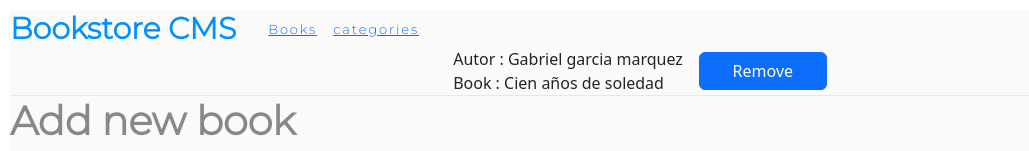
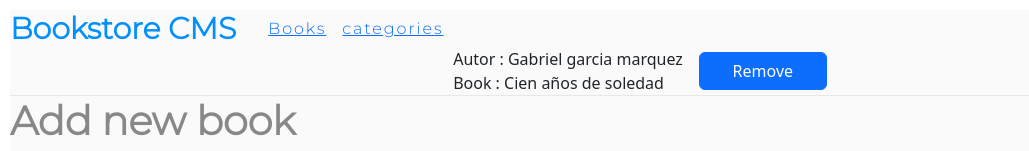
Before and after one commit to cvalencia1991/Bookstore-React, a React (Create React App) app: page / in a window 1280 px wide. Shown: the top 151 px of the page, without its empty margins (0-1029 px from the left). Built offline with nearby package versions, Linux system fonts and the light colour scheme.

Commit message:
Edit style links

```diff
--- a/src/App.css
+++ b/src/App.css
@@ -63,3 +63,6 @@ input {
 .stylebook {
   list-style: none;
 }
+a{
+  font-size: medium;
+}
```
